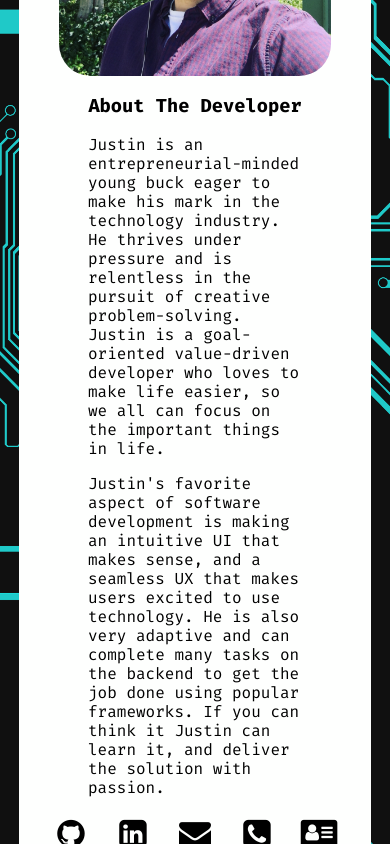
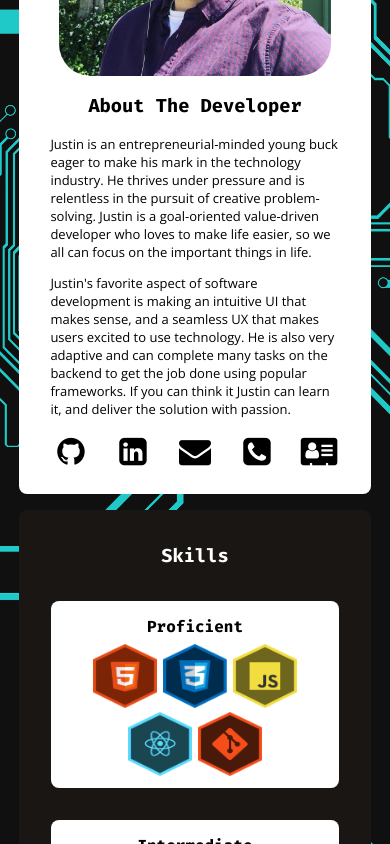
Before and after one commit to LinnJS/portfolio-react-app, a React (Create React App) app: page /gallery in a window 390 px wide. Shown: the part 1080-1924 px from the top of the page. Built offline with nearby package versions, Linux system fonts and the light colour scheme.

Commit message:
added react scroll, adjusted text, and min img fix

```diff
--- a/package.json
+++ b/package.json
@@ -12,6 +12,7 @@
     "react-router": "^4.2.0",
     "react-router-dom": "^4.2.0",
     "react-scripts": "1.0.11",
+    "react-scroll": "^1.5.4",
     "react-transitions": "^1.0.0"
   },
   "scripts": {
--- a/src/components/Developer/Dev.css
+++ b/src/components/Developer/Dev.css
@@ -1,5 +1,12 @@
+.text {
+  font-family: 'Open Sans', sans-serif;
+  font-size: 17px;
+  text-align: left;
+  padding: 0 2em;
+}
+
 .headshot {
-  margin-right: 1em;
+  margin-left: 0.6em;
   border-radius: 2em;
   min-width: 15em;
   height: 15em;
@@ -23,6 +30,10 @@
 }
 
 @media screen and (max-width: 959px) {
+  .text {
+    font-size: 13px;
+    padding: 0 0.8em;
+  }
   .dev {
     align-content: center;
   }
@@ -31,7 +42,7 @@
     height: 17em;
     width: 17em;
     min-width: 17em;
-    margin-right: 0;
+    margin-left: 0;
   }
   #devCard {
     display: flex;
--- a/src/components/Gallery/Gallery.js
+++ b/src/components/Gallery/Gallery.js
@@ -1,4 +1,5 @@
 import React, { PropTypes } from 'react'
+import { Element, animateScroll } from 'react-scroll'
 import { Route, Switch, Index } from 'react-router-dom'
 import NavGallery from './NavGallery/NavGallery.js'
 import './Gallery.css'
@@ -16,20 +17,36 @@ export default class Gallery extends React.Component {
     super(props)
   }
 
+  componentWillMount() {
+    const { history } = this.props
+    this.unsubscribeFromHistory = history.listen(this._locationChange)
+    this._locationChange(history.location)
+  }
+
+  componentWillUnmount() {
+    if (this.unsubscribeFromHistory) this.unsubscribeFromHistory()
+  }
+
+  _locationChange = location => {
+    if (location.pathname.startsWith('/gallery')) {
+      animateScroll.scrollToBottom()
+    }
+  }
+
   render() {
     return (
       <Layout>
         <div className="cardWrapper">
           <div className="Gallery">
             <NavGallery />
-            <div className="content">
+            <Element name="gallery" className="content">
               <Switch>
                 <Route path="/gallery/css" component={CSSGallery} />
                 <Route path="/gallery/js" component={JSGallery} />
                 <Route path="/gallery/node" component={NodeGallery} />
                 <Route path="/gallery/react" component={ReactGallery} />
               </Switch>
-            </div>
+            </Element>
           </div>
         </div>
       </Layout>
--- a/src/components/Projects/Projects.css
+++ b/src/components/Projects/Projects.css
@@ -1,8 +1,3 @@
-.text {
-  text-align: left;
-  padding: 0 3em;
-}
-
 .Projects {
   background-color: #1a1614;
   margin: 1em 1em 1em 0;
@@ -15,6 +10,7 @@
 .projectImg {
   width: 7em;
   height: 7em;
+  transition: transform 0.5s, opacity 0.3s;
 }
 
 .react {
--- a/src/components/Projects/Projects.js
+++ b/src/components/Projects/Projects.js
@@ -1,6 +1,5 @@
 import React, { Component } from 'react'
 import { NavLink } from 'react-router-dom'
-
 import './Projects.css'
 import js from '../../assets/langIcons/javascript.svg'
 import node from '../../assets/langIcons/node.svg'
--- a/src/components/Skills/Skills.css
+++ b/src/components/Skills/Skills.css
@@ -20,6 +20,7 @@
   width: 4em;
   height: 4em;
   margin: 0 0.2em;
+  transition: transform 0.5s, opacity 0.3s;
 }
 
 .hex:hover {
--- a/src/index.css
+++ b/src/index.css
@@ -1,5 +1,6 @@
-@import url("https://fonts.googleapis.com/css?family=Fira+Mono:400,500,700");
-@import url("https://maxcdn.bootstrapcdn.com/font-awesome/4.7.0/css/font-awesome.min.css");
+@import url('https://fonts.googleapis.com/css?family=Fira+Mono:400,500,700');
+@import url('https://fonts.googleapis.com/css?family=Open+Sans');
+@import url('https://maxcdn.bootstrapcdn.com/font-awesome/4.7.0/css/font-awesome.min.css');
 
 * {
   font-family: 'Fira Mono', monospace;
```
Also changed, not shown: 1 other file (tests, documents, lock files or other folders).
